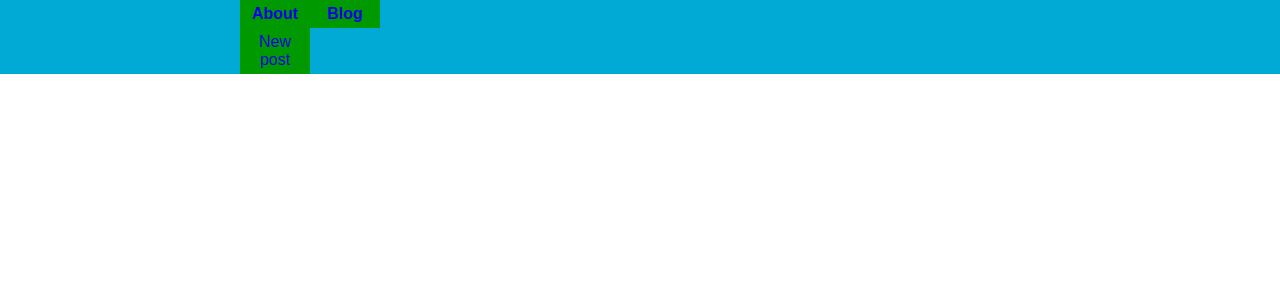
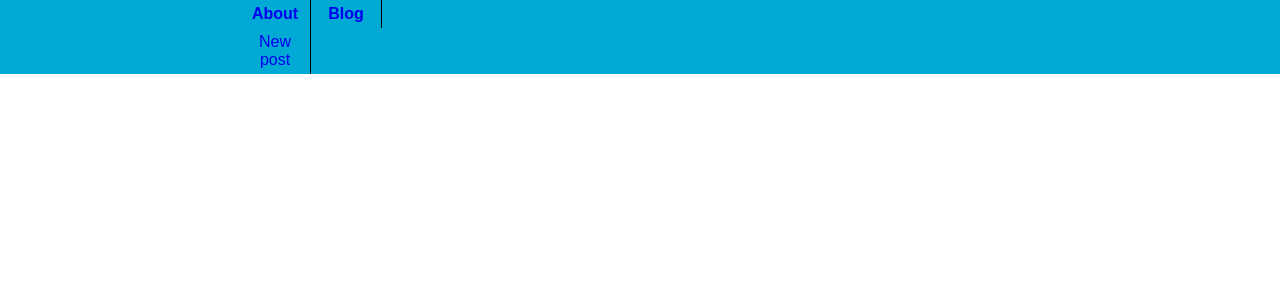
Before and after one commit to pmosakowski/homepage-blog, a Django app: page /blog in a window 1280 px wide. Shown: the part 125-425 px from the top of the page. Run offline with Django 3.2, Linux system fonts and the light colour scheme; data that the repository does not hold is empty.

Commit message:
Colour changes for menus on hover/active in css

```diff
--- a/mainpage/static/mainpage/css/main.css
+++ b/mainpage/static/mainpage/css/main.css
@@ -93,11 +93,21 @@ ul.menu {
     width: 60px;
     padding: 5px;
 
+    /*
     background-color: #009900;
+    */
+
+    border-style: solid;
+    border-width: 0px 1px 0px 0px;
+    border-color: black;
 
     text-align: center;
 }
 
+.menu a:hover, .menu a:active {
+    background-color: #ffffff;
+    color: #00aad4;
+}
 
 
 a:link,a:visited {
```
